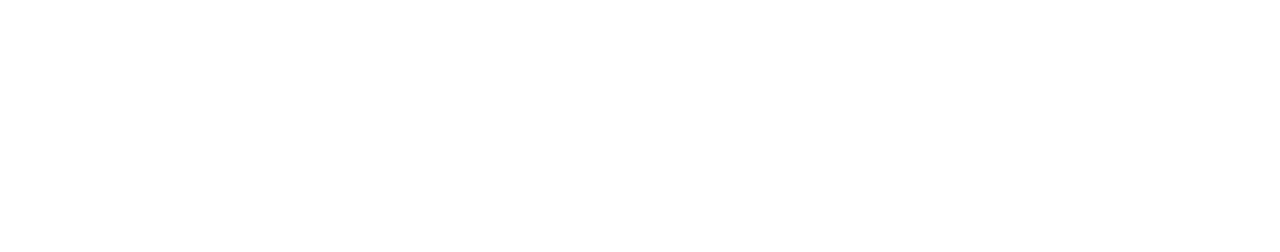
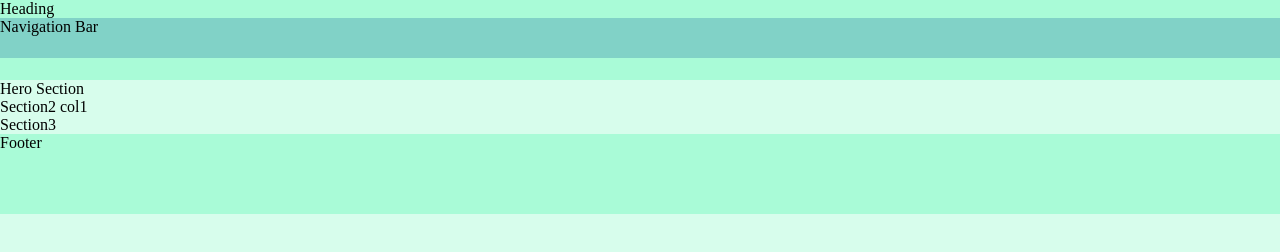
Before and after one commit to OceanK007/html-css-js, a plain HTML site: page index.html in a window 1280 px wide. Drawn offline with Linux system fonts and the light colour scheme.

Commit message:
Adding changes

```diff
--- a/css/style.css
+++ b/css/style.css
@@ -0,0 +1,30 @@
+body
+{
+    margin:0px;
+    background-color: #D7FDEC;
+}
+
+.container
+{
+    display:flex;
+    flex-direction: column;
+    overflow:hidden;
+}
+
+header
+{
+    background-color: #A9FBD7;
+    height:10vh;
+}
+
+nav
+{
+    background-color:#81D2C7;
+    height:5vh;
+}
+
+footer
+{
+    background-color:#A9FBD7;
+    height:10vh;
+}
--- a/index.html
+++ b/index.html
@@ -10,6 +10,33 @@
         <script type="text/javascript" src="js/script.js"></script>
     </head>
     <body>
-
+        <div class="container">
+            <header id="header">
+                <div class="headerNav">
+                    <section>Heading</section>
+                    <nav>Navigation Bar</nav>
+                </div>
+            </header>
+            <section id="content">
+                <div>
+                    <section id="section-hero">Hero Section</section>
+                    <section class="section-purchase">
+                        <div>
+                            <section class="sec2-col1">Section2 col1</section>
+                            <section class="sec2-col2">
+                                <div class="sec2-col2-content">
+                                    <section></section>
+                                    <section></section>
+                                </div>
+                            </section>
+                        </div>
+                    </section>
+                    <section class="section-">Section3</section>
+                </div>
+            </section>
+            <footer id="footer">
+                Footer
+            </footer>
+        </div>
     </body>
 </html>
```
